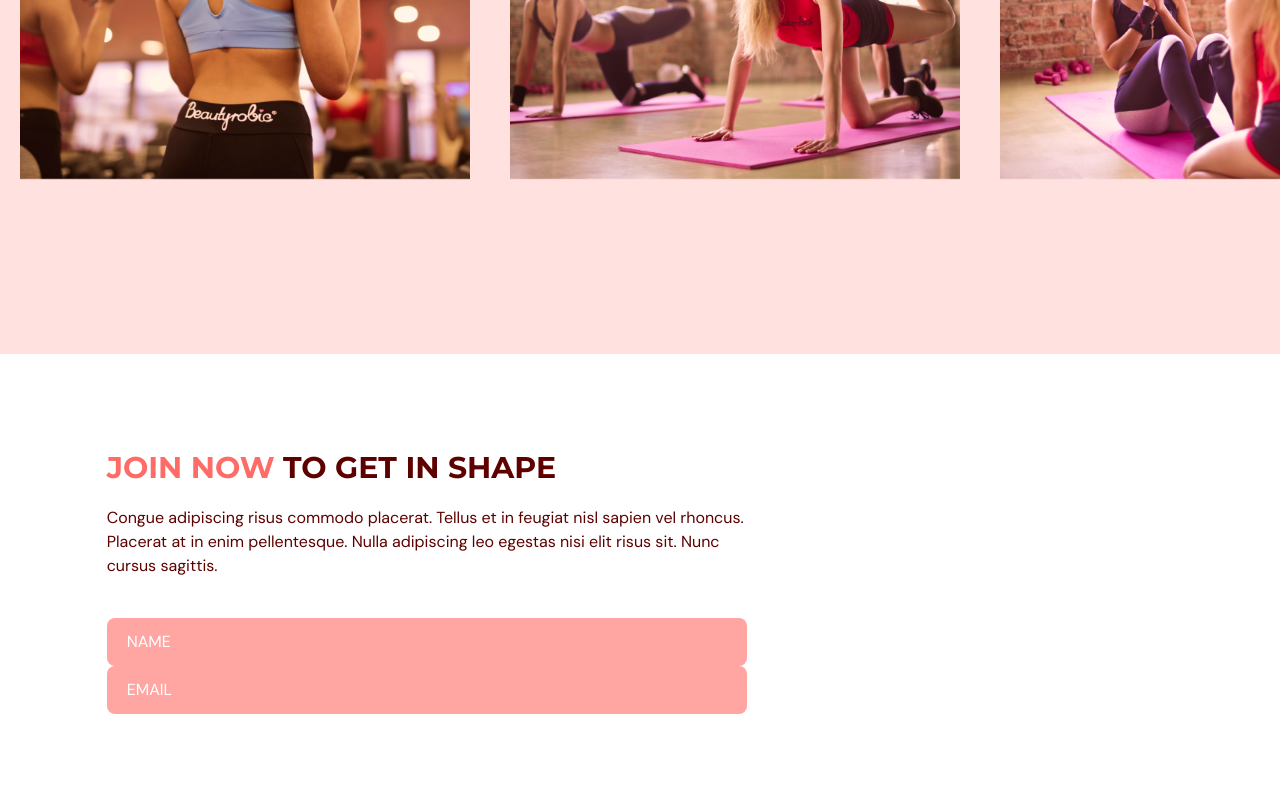
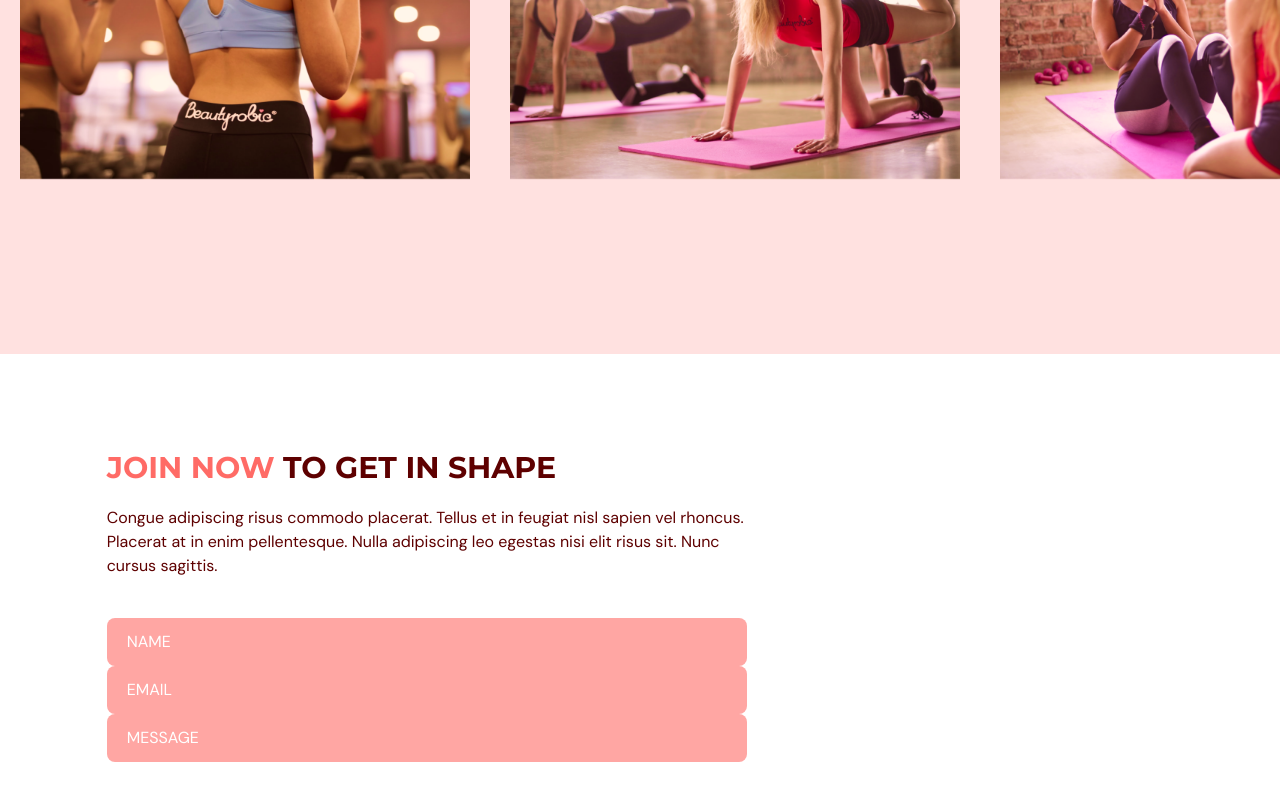
Before and after one commit to denisdiaconu/fit-wave, a React (Vite) app: page / in a window 1280 px wide. Shown: the part 2636-3436 px from the top of the page. Built offline with nearby package versions, Linux system fonts and the light colour scheme.

Commit message:
Add input for message

```diff
--- a/src/scenes/contactUs/index.tsx
+++ b/src/scenes/contactUs/index.tsx
@@ -94,7 +94,19 @@
                     "Invalid email address."}
                 </p>
               )}
-
+              <input
+                className={inputStyles}
+                type="text"
+                placeholder="MESSAGE"
+                {...register("message", { required: true, maxLength: 2000 })}
+              />
+              {errors.message && (
+                <p className="mt-1 text-primary-500">
+                  {errors.message.type === "required" && "This field is required."}
+                  {errors.message.type === "maxLength" &&
+                    "Max length is 2000 char."}
+                </p>
+              )}
             </form>
           </motion.div>
         </div>
```
